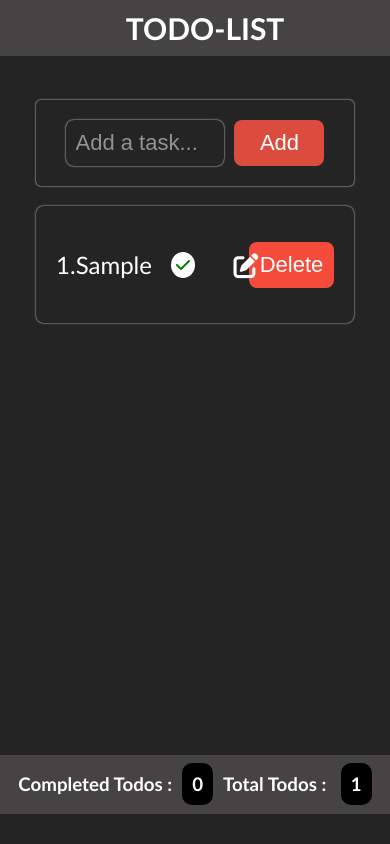
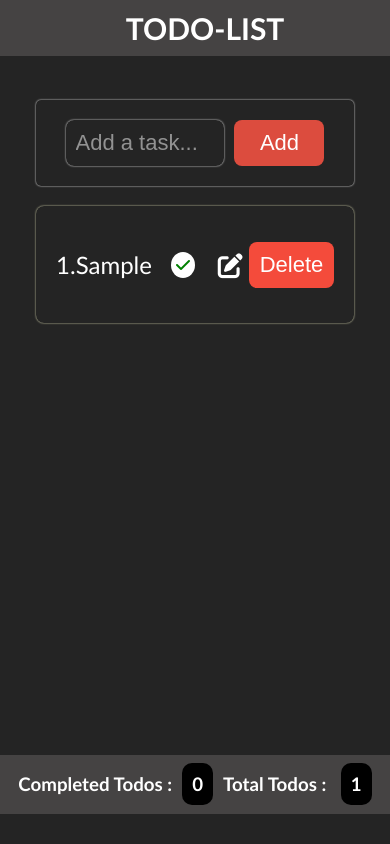
Before and after one commit to HemanthHamu/todo-app, a React (Vite) app: page / in a window 390 px wide. Both pictures are taken after typing "Sample" into the empty fields and a click on the button "Add". Built offline with nearby package versions, Linux system fonts and the light colour scheme.

Commit message:
modified

```diff
--- a/src/styles/App.css
+++ b/src/styles/App.css
@@ -164,6 +164,6 @@ form button:active{
     }
     .edit-icon{
         position: absolute;
-        right: 30%;
+        right: 35%;
     }
 }
```
